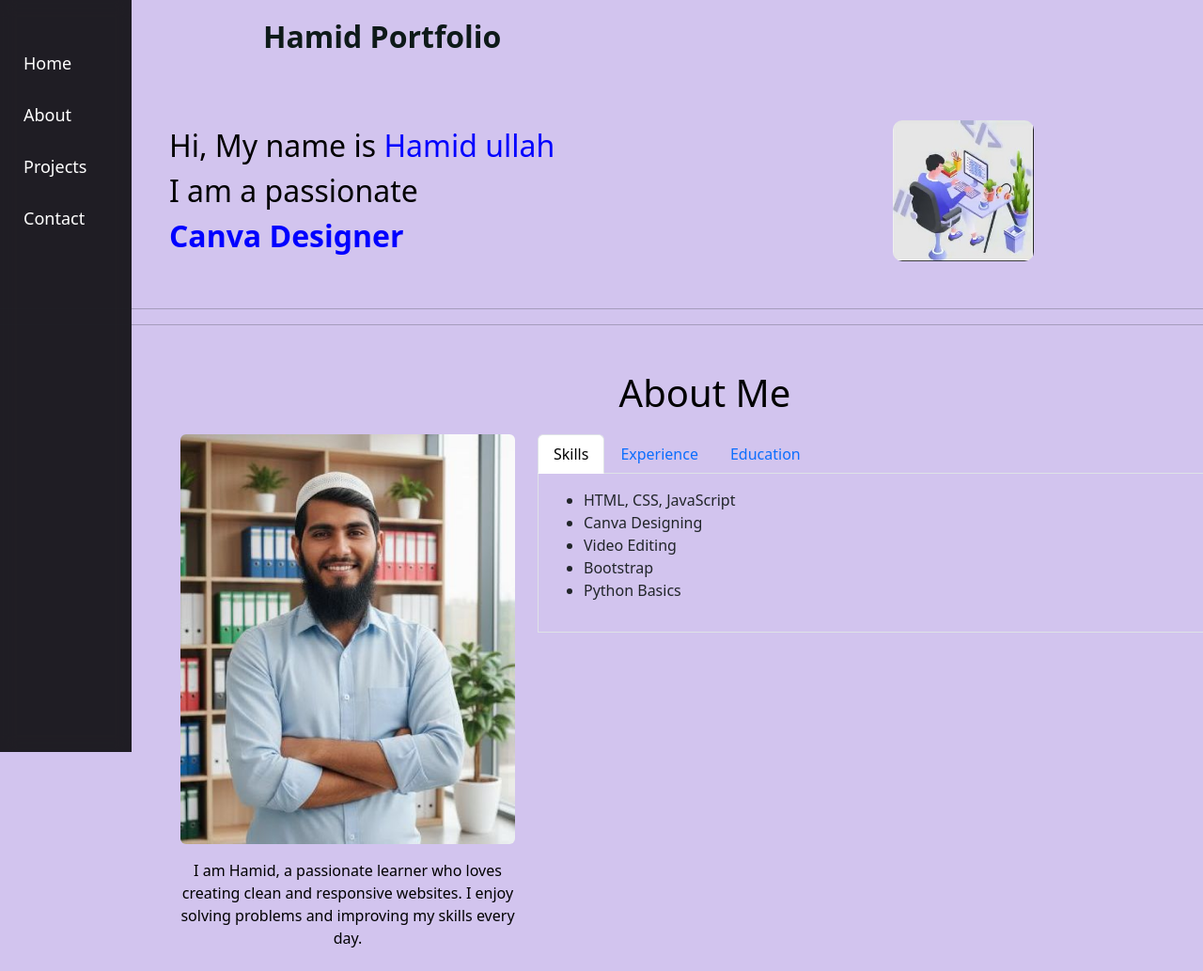
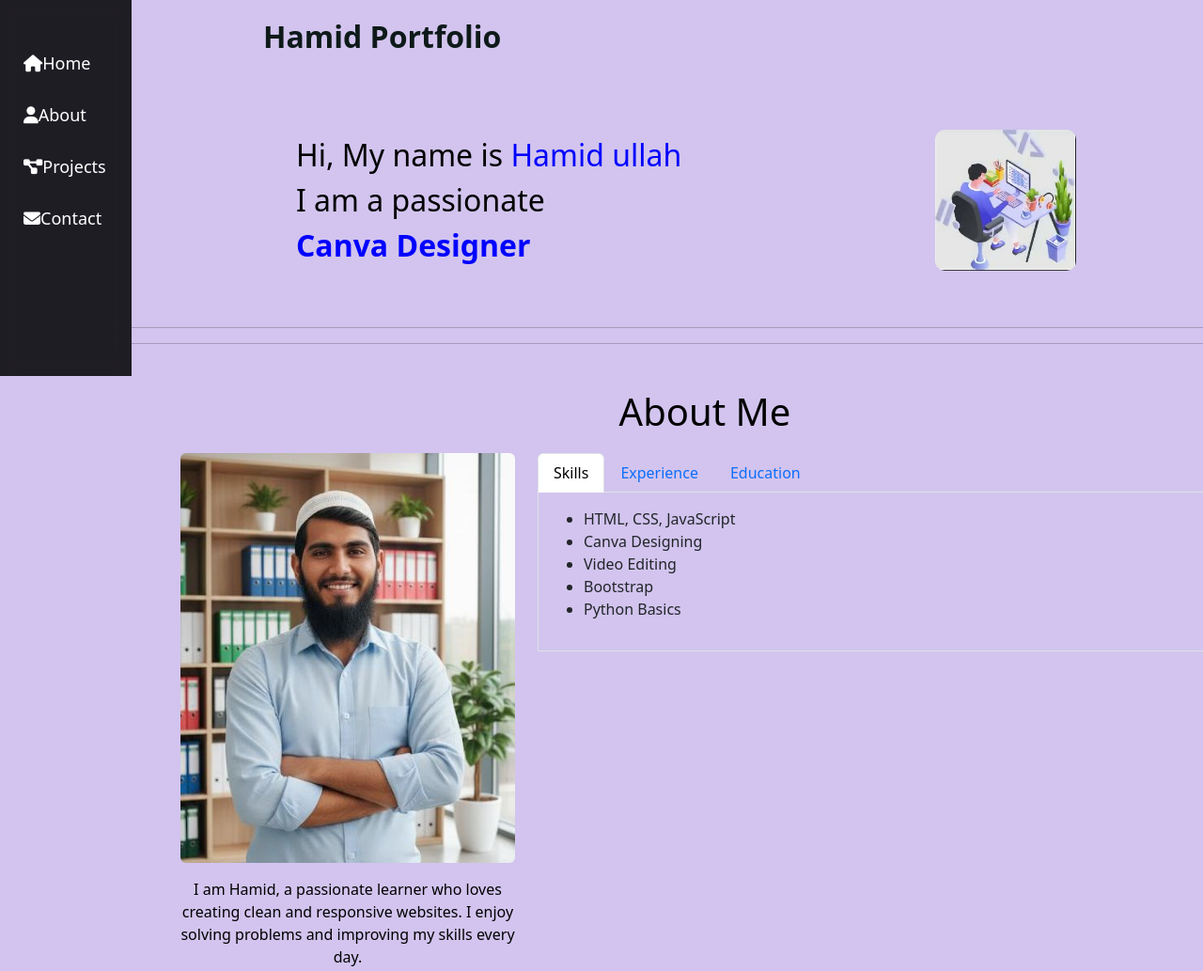
Before and after one commit to hamidullah2233/Hamidportfolio, a plain HTML site: page index.html in a window 1280 px wide. Shown: the top 1033 px of the page at 94% size. Drawn offline with nearby package versions, Linux system fonts and the light colour scheme.

Commit message:
Add files via upload

```diff
--- a/index.html
+++ b/index.html
@@ -11,9 +11,10 @@
     <link rel="stylesheet" href="https://cdnjs.cloudflare.com/ajax/libs/font-awesome/6.5.0/css/all.min.css">
     <style>
         body {
+
             background-color: rgb(210, 196, 238);
              body {
-            margin-left: 260px;
+            margin-left: 269px;
             background: linear-gradient(to bottom right, #1e1e2f, #2d2d44);
 
             background-size: cover;
@@ -38,7 +39,7 @@
         /* Sidebar */
         .sidebar {
             width: 140px;
-            height: 100vh;
+            height: 50vh;
             background: rgba(0, 0, 0, 0.85);
             position: fixed;
             top: 0;
@@ -100,8 +101,9 @@
             display: flex;
             justify-content: space-around;
             align-items: center;
-            margin: 50px 0;
+            margin: 60px 0;
             flex-wrap: wrap;
+            margin-left: 180px !important
         }
 
         .leftsection {
@@ -191,10 +193,11 @@
      <!-- Sidebar -->
     <div class="sidebar">
 
-        <a href="#">Home</a>
-        <a href="#about">About</a>
-        <a href="#projects">Projects</a>
-        <a href="#contact">Contact</a>
+        <a href="#home"><i class="fa-solid fa-house"></i><span class="nav-text">Home</span></a>
+
+        <a href="#about"><i class="fa-solid fa-user"></i><span class="nav-text">About</span></a>
+        <a href="#projects"><i class="fa-solid fa-diagram-project"></i><span class="nav-text">Projects</span></a>
+        <a href="#contact"><i class="fa-solid fa-envelope"></i><span class="nav-text">Contact</span></a>
     </div>
      <!-- First Section -->
         <section class="firstsection">
```
Also changed, not shown: 1 other file.
